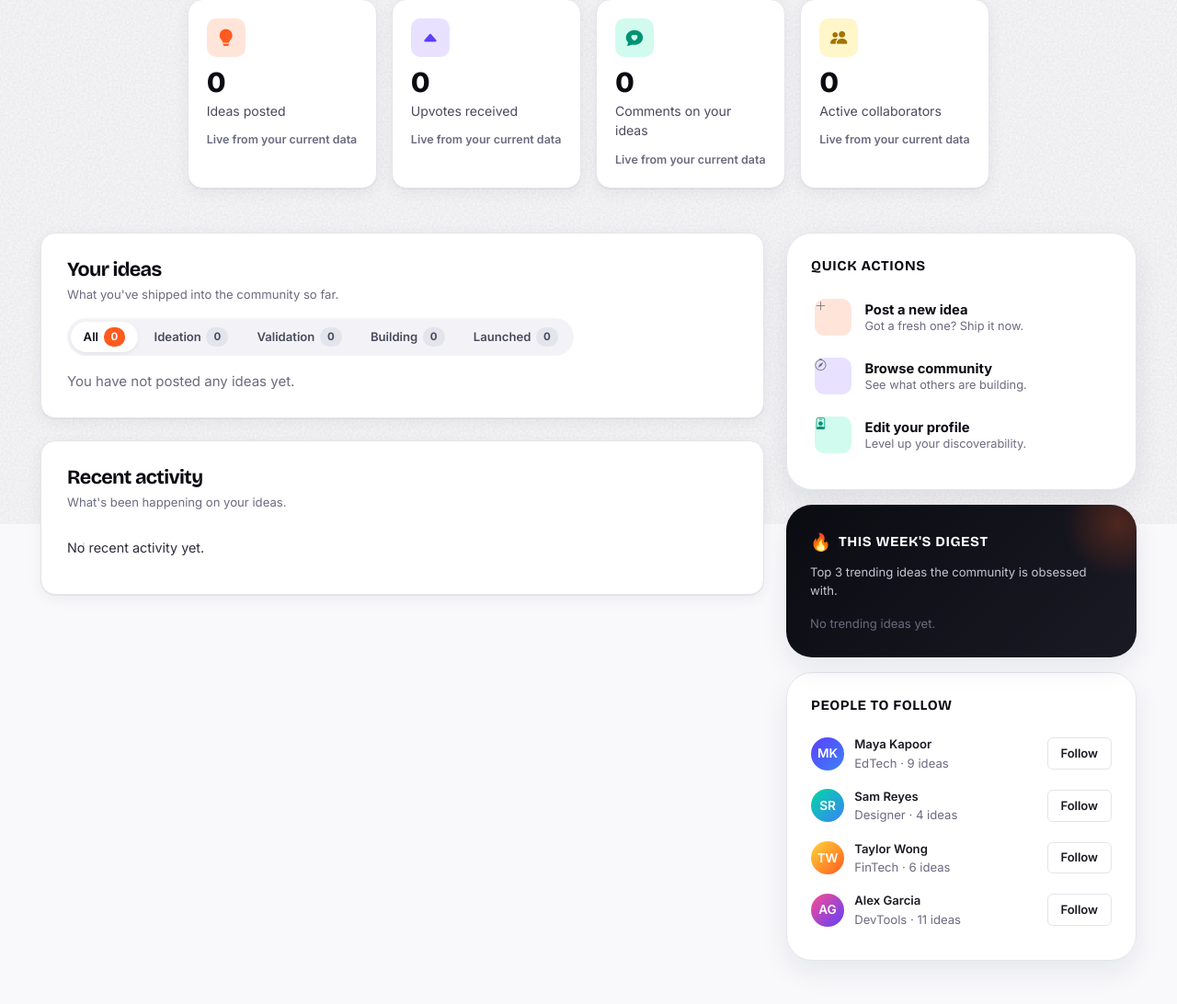
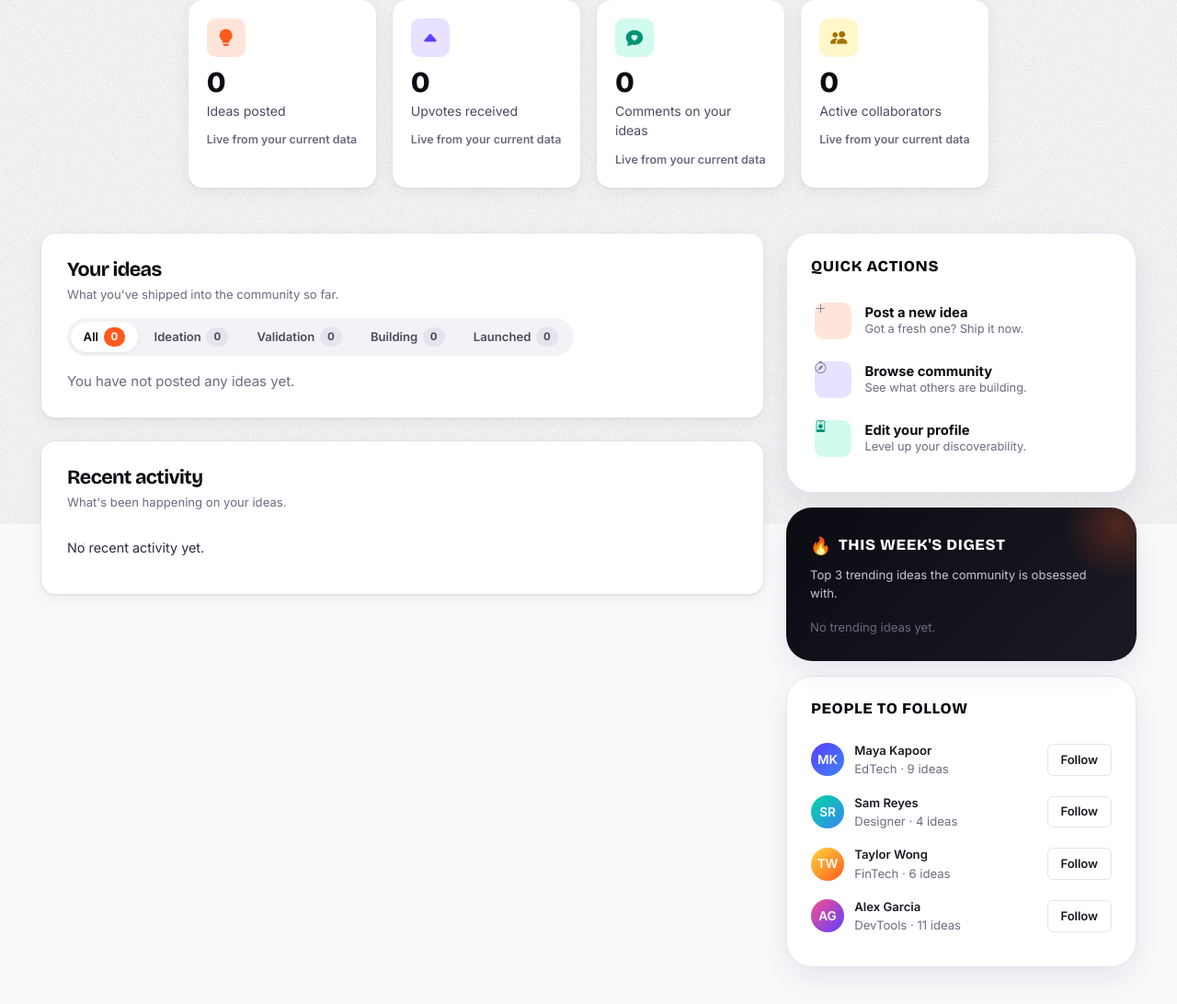
Before and after one commit to ArshadSheik/idea-incubator-hub, a Flask app: page /dashboard in a window 1280 px wide. Shown: the part 230-1322 px from the top of the page at 92% size. Run offline with Flask 3, Linux system fonts and the light colour scheme; the visitor is signed in with stand-in values (Sample User, id 1); data comes from the database, SQL or seed files in the repository; data that the repository does not hold is empty; parts of the project's set-up code (start-up, migrations or seed data) failed here and were passed over; some libraries are stand-ins or nearby versions.

Commit message:
modify .sidebar-title

```diff
--- a/static/css/dashboard.css
+++ b/static/css/dashboard.css
@@ -267,9 +267,9 @@
 }
 .sidebar-title {
   font-family: var(--font-display);
-  font-weight: 700;
-  font-size: 0.95rem;
-  margin: 0 0 1rem;
+  font-weight: 800;
+  font-size: 1.05rem;
+  margin: 0 0 1.1rem;
   color: var(--ink-900);
   text-transform: uppercase;
   letter-spacing: 0.04em;
```
